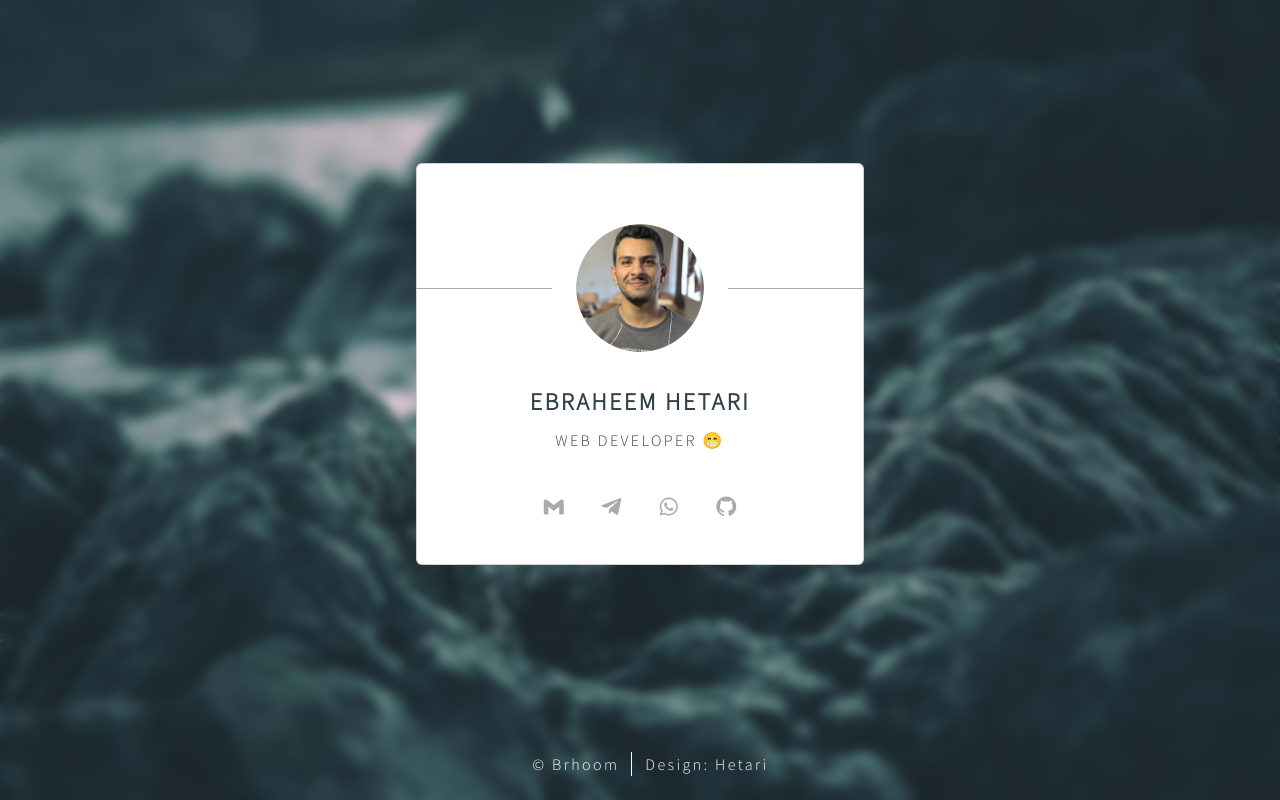
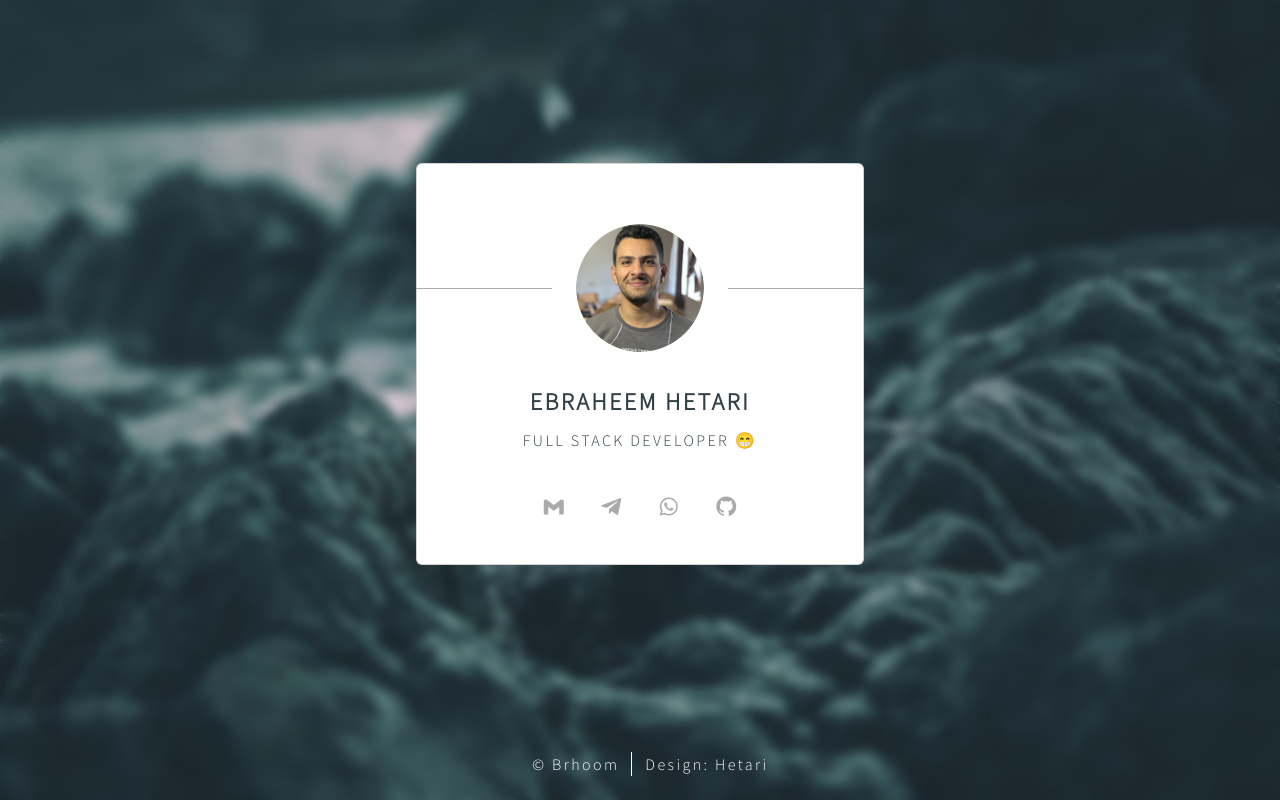
Before and after one commit to Hetari/Card, a plain HTML site: page index.html in a window 1280 px wide. Drawn offline with nearby package versions, Linux system fonts and the light colour scheme.

Commit message:
Update index.html

```diff
--- a/index.html
+++ b/index.html
@@ -25,7 +25,7 @@
 
         <article class="pt-2">
           <h1>EBRAHEEM HETARI</h1>
-          <p>WEB DEVELOPER &#128513;</p>
+          <p>FULL STACK DEVELOPER &#128513;</p>
         </article>
 
         <main class="pt-3">
```
